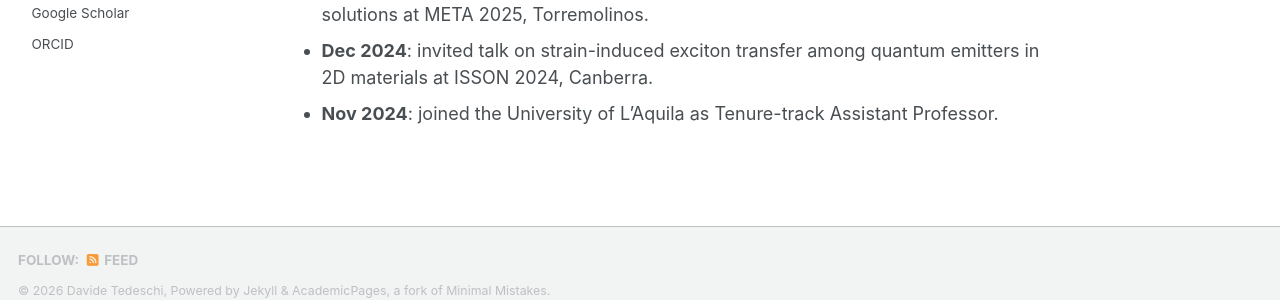
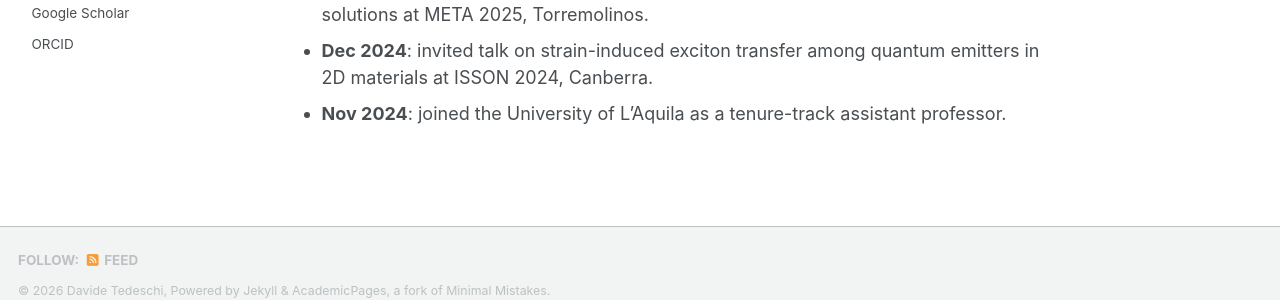
Before and after one commit to DavideTedeschi/davidetedeschi.github.io, a Jekyll site: the page built from _pages/news.md, in a window 1280 px wide and 900 px high, scrolled down 1639 px. Shown: the part 563-863 px from the top of the window. Built offline with Jekyll 4.4.1, drawn with Linux system fonts in a browser that asks for light colours; a script bundle is joined from its source files by our own code; a style sheet for code colours, icons or effects is not loaded.

Commit message:
News: job title in sentence case
Co-Authored-By: Claude Opus 5.5 <noreply@anthropic.com>
Claude-Session: https://claude.ai/code/session_01TcbGEgShaiekk9PfUMfoQJ

```diff
--- a/_pages/news.md
+++ b/_pages/news.md
@@ -28,4 +28,4 @@ author_profile: true
 * **Jul 2025**: [Strain-induced exciton redistribution among quantum emitters in two-dimensional materials](https://www.nature.com/articles/s41699-025-00588-8) has been published in *npj 2D Materials and Applications*.
 * **Jul 2025**: invited talk on nanophotonics for integrated chiroptical sensing of drug solutions at META 2025, Torremolinos.
 * **Dec 2024**: invited talk on strain-induced exciton transfer among quantum emitters in 2D materials at ISSON 2024, Canberra.
-* **Nov 2024**: joined the University of L'Aquila as Tenure-track Assistant Professor.
+* **Nov 2024**: joined the University of L'Aquila as a tenure-track assistant professor.
```
